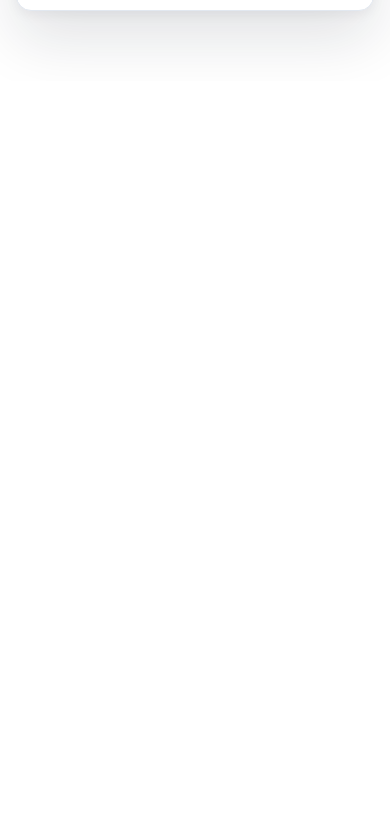
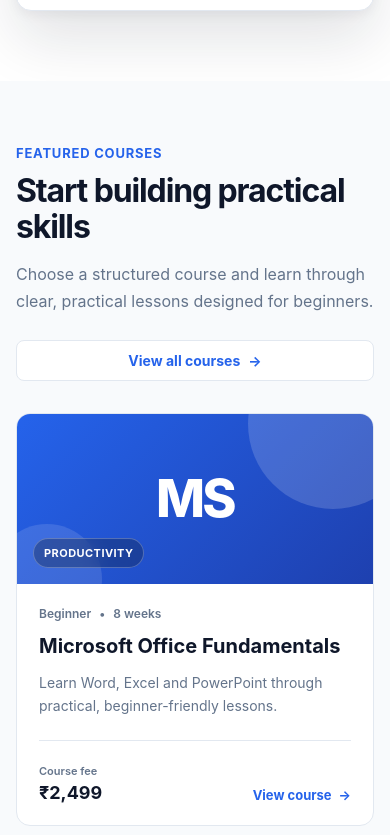
Before and after one commit to Hima-Varshitha/PR-Learning-Lab, a React (Vite) app in the folder client/: page / in a window 390 px wide. Shown: the part 1162-1997 px from the top of the page. Before the commit the page ends 1243 px from the top, so only its background shows below. Built offline with nearby package versions, Linux system fonts and the light colour scheme.

Commit message:
Create responsive featured courses section

```diff
--- a/client/src/App.jsx
+++ b/client/src/App.jsx
@@ -1,5 +1,6 @@
 import Navbar from "./components/Navbar";
 import Hero from "./components/Hero";
+import FeaturedCourses from "./components/FeaturedCourses";
 
 function App() {
   return (
@@ -8,6 +9,7 @@
 
       <main>
         <Hero />
+        <FeaturedCourses />
       </main>
     </>
   );
--- /dev/null
+++ b/client/src/components/CourseCard.css
@@ -0,0 +1,220 @@
+.course-card {
+  height: 100%;
+
+  overflow: hidden;
+
+  background-color: #ffffff;
+
+  border: 1px solid var(--color-border);
+  border-radius: 14px;
+
+  transition:
+    transform 180ms ease,
+    border-color 180ms ease,
+    box-shadow 180ms ease;
+}
+
+.course-card:hover {
+  border-color: #bfdbfe;
+
+  transform: translateY(-4px);
+
+  box-shadow: 0 18px 40px rgba(15, 23, 42, 0.09);
+}
+
+.course-card__thumbnail {
+  position: relative;
+
+  min-height: 190px;
+
+  display: flex;
+  align-items: center;
+  justify-content: center;
+
+  overflow: hidden;
+}
+
+.course-card__thumbnail::before,
+.course-card__thumbnail::after {
+  content: "";
+
+  position: absolute;
+
+  border-radius: 50%;
+}
+
+.course-card__thumbnail::before {
+  width: 170px;
+  height: 170px;
+
+  top: -75px;
+  right: -45px;
+
+  background-color: rgba(255, 255, 255, 0.16);
+}
+
+.course-card__thumbnail::after {
+  width: 110px;
+  height: 110px;
+
+  bottom: -50px;
+  left: -25px;
+
+  background-color: rgba(255, 255, 255, 0.12);
+}
+
+.course-card__thumbnail--office {
+  background:
+    linear-gradient(
+      135deg,
+      #2563eb,
+      #1e40af
+    );
+}
+
+.course-card__thumbnail--design {
+  background:
+    linear-gradient(
+      135deg,
+      #7c3aed,
+      #4c1d95
+    );
+}
+
+.course-card__thumbnail--video {
+  background:
+    linear-gradient(
+      135deg,
+      #db2777,
+      #831843
+    );
+}
+
+.course-card__short-name {
+  position: relative;
+  z-index: 2;
+
+  color: #ffffff;
+
+  font-size: 52px;
+  font-weight: 800;
+  letter-spacing: -0.05em;
+}
+
+.course-card__category {
+  position: absolute;
+  z-index: 2;
+  bottom: 16px;
+  left: 16px;
+
+  padding: 7px 10px;
+
+  color: #ffffff;
+  background-color: rgba(15, 23, 42, 0.3);
+
+  border: 1px solid rgba(255, 255, 255, 0.25);
+  border-radius: 999px;
+
+  font-size: 11px;
+  font-weight: 700;
+  letter-spacing: 0.04em;
+  text-transform: uppercase;
+
+  backdrop-filter: blur(8px);
+}
+
+.course-card__content {
+  padding: 22px;
+}
+
+.course-card__metadata {
+  display: flex;
+  align-items: center;
+  gap: 8px;
+
+  color: var(--color-text-muted);
+
+  font-size: 12px;
+  font-weight: 600;
+}
+
+.course-card__title {
+  margin-top: 12px;
+
+  color: var(--color-text);
+
+  font-size: 20px;
+  line-height: 1.35;
+}
+
+.course-card__description {
+  min-height: 72px;
+
+  margin-top: 11px;
+
+  color: var(--color-text-muted);
+
+  font-size: 14px;
+  line-height: 1.7;
+}
+
+.course-card__footer {
+  display: flex;
+  align-items: flex-end;
+  justify-content: space-between;
+  gap: 15px;
+
+  margin-top: 22px;
+  padding-top: 18px;
+
+  border-top: 1px solid var(--color-border);
+}
+
+.course-card__price-label {
+  color: var(--color-text-muted);
+
+  font-size: 11px;
+  font-weight: 600;
+}
+
+.course-card__price {
+  margin-top: 3px;
+
+  color: var(--color-text);
+
+  font-size: 18px;
+  font-weight: 700;
+}
+
+.course-card__link {
+  display: inline-flex;
+  align-items: center;
+  gap: 7px;
+
+  color: var(--color-primary);
+
+  font-size: 13px;
+  font-weight: 700;
+}
+
+.course-card__link:hover {
+  color: var(--color-primary-dark);
+}
+
+.course-card__link span {
+  transition: transform 180ms ease;
+}
+
+.course-card__link:hover span {
+  transform: translateX(3px);
+}
+
+@media (max-width: 600px) {
+  .course-card__thumbnail {
+    min-height: 170px;
+  }
+
+  .course-card__description {
+    min-height: auto;
+  }
+}
--- /dev/null
+++ b/client/src/components/CourseCard.jsx
@@ -0,0 +1,65 @@
+import "./CourseCard.css";
+
+function CourseCard({
+  title,
+  category,
+  description,
+  level,
+  duration,
+  price,
+  shortName,
+  theme,
+}) {
+  return (
+    <article className="course-card">
+      <div className={`course-card__thumbnail course-card__thumbnail--${theme}`}>
+        <span className="course-card__short-name">
+          {shortName}
+        </span>
+
+        <span className="course-card__category">
+          {category}
+        </span>
+      </div>
+
+      <div className="course-card__content">
+        <div className="course-card__metadata">
+          <span>{level}</span>
+          <span aria-hidden="true">•</span>
+          <span>{duration}</span>
+        </div>
+
+        <h3 className="course-card__title">
+          {title}
+        </h3>
+
+        <p className="course-card__description">
+          {description}
+        </p>
+
+        <div className="course-card__footer">
+          <div>
+            <span className="course-card__price-label">
+              Course fee
+            </span>
+
+            <p className="course-card__price">
+              {price}
+            </p>
+          </div>
+
+          <a
+            className="course-card__link"
+            href="#course-details"
+            aria-label={`View details for ${title}`}
+          >
+            View course
+            <span aria-hidden="true">→</span>
+          </a>
+        </div>
+      </div>
+    </article>
+  );
+}
+
+export default CourseCard;
--- /dev/null
+++ b/client/src/components/FeaturedCourses.css
@@ -0,0 +1,112 @@
+.featured-courses {
+  padding: 96px 0;
+
+  background-color: var(--color-surface);
+}
+
+.featured-courses__header {
+  display: flex;
+  align-items: flex-end;
+  justify-content: space-between;
+  gap: 40px;
+}
+
+.featured-courses__eyebrow {
+  margin-bottom: 12px;
+
+  color: var(--color-primary);
+
+  font-size: 13px;
+  font-weight: 700;
+  letter-spacing: 0.06em;
+  text-transform: uppercase;
+}
+
+.featured-courses__header h2 {
+  color: var(--color-text);
+
+  font-size: clamp(32px, 4vw, 44px);
+  letter-spacing: -0.035em;
+  line-height: 1.15;
+}
+
+.featured-courses__description {
+  max-width: 620px;
+
+  margin-top: 15px;
+
+  color: var(--color-text-muted);
+
+  font-size: 16px;
+  line-height: 1.7;
+}
+
+.featured-courses__view-all {
+  flex-shrink: 0;
+
+  display: inline-flex;
+  align-items: center;
+  gap: 8px;
+
+  padding: 11px 15px;
+
+  color: var(--color-primary);
+  background-color: #ffffff;
+
+  border: 1px solid var(--color-border);
+  border-radius: 8px;
+
+  font-size: 14px;
+  font-weight: 700;
+
+  transition:
+    border-color 180ms ease,
+    background-color 180ms ease;
+}
+
+.featured-courses__view-all:hover {
+  background-color: #eff6ff;
+  border-color: #bfdbfe;
+}
+
+.featured-courses__grid {
+  display: grid;
+  grid-template-columns: repeat(3, minmax(0, 1fr));
+  gap: 24px;
+
+  margin-top: 42px;
+}
+
+@media (max-width: 980px) {
+  .featured-courses {
+    padding: 76px 0;
+  }
+
+  .featured-courses__grid {
+    grid-template-columns: repeat(2, minmax(0, 1fr));
+  }
+}
+
+@media (max-width: 700px) {
+  .featured-courses {
+    padding: 64px 0;
+  }
+
+  .featured-courses__header {
+    align-items: flex-start;
+    flex-direction: column;
+    gap: 24px;
+  }
+
+  .featured-courses__view-all {
+    width: 100%;
+    justify-content: center;
+  }
+
+  .featured-courses__grid {
+    grid-template-columns: 1fr;
+    gap: 20px;
+
+    margin-top: 32px;
+  }
+}
--- /dev/null
+++ b/client/src/components/FeaturedCourses.jsx
@@ -0,0 +1,92 @@
+import CourseCard from "./CourseCard";
+import "./FeaturedCourses.css";
+
+function FeaturedCourses() {
+  const courses = [
+    {
+      id: 1,
+      title: "Microsoft Office Fundamentals",
+      category: "Productivity",
+      description:
+        "Learn Word, Excel and PowerPoint through practical, beginner-friendly lessons.",
+      level: "Beginner",
+      duration: "8 weeks",
+      price: "₹2,499",
+      shortName: "MS",
+      theme: "office",
+    },
+    {
+      id: 2,
+      title: "Adobe Photoshop Essentials",
+      category: "Graphic Design",
+      description:
+        "Build strong photo-editing and design skills using real creative exercises.",
+      level: "Beginner",
+      duration: "6 weeks",
+      price: "₹2,999",
+      shortName: "Ps",
+      theme: "design",
+    },
+    {
+      id: 3,
+      title: "Professional Video Editing",
+      category: "Video Editing",
+      description:
+        "Learn editing, audio, transitions and visual storytelling from the ground up.",
+      level: "Beginner",
+      duration: "10 weeks",
+      price: "₹3,499",
+      shortName: "Pr",
+      theme: "video",
+    },
+  ];
+
+  return (
+    <section className="featured-courses" id="courses">
+      <div className="container">
+        <div className="featured-courses__header">
+          <div>
+            <p className="featured-courses__eyebrow">
+              Featured courses
+            </p>
+
+            <h2>
+              Start building practical skills
+            </h2>
+
+            <p className="featured-courses__description">
+              Choose a structured course and learn through clear,
+              practical lessons designed for beginners.
+            </p>
+          </div>
+
+          <a
+            className="featured-courses__view-all"
+            href="#all-courses"
+          >
+            View all courses
+            <span aria-hidden="true">→</span>
+          </a>
+        </div>
+
+        <div className="featured-courses__grid">
+          {courses.map((course) => (
+            <CourseCard
+              key={course.id}
+              title={course.title}
+              category={course.category}
+              description={course.description}
+              level={course.level}
+              duration={course.duration}
+              price={course.price}
+              shortName={course.shortName}
+              theme={course.theme}
+            />
+          ))}
+        </div>
+      </div>
+    </section>
+  );
+}
+
+export default FeaturedCourses;
```
